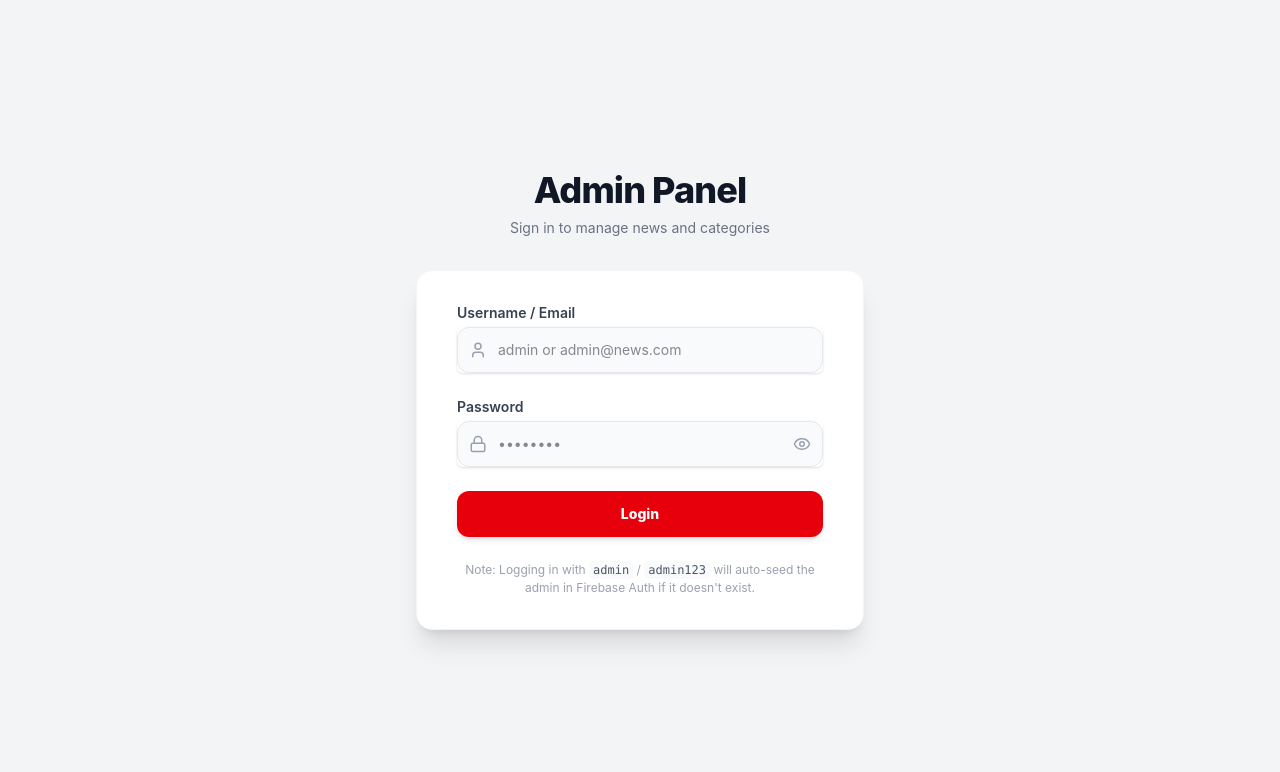
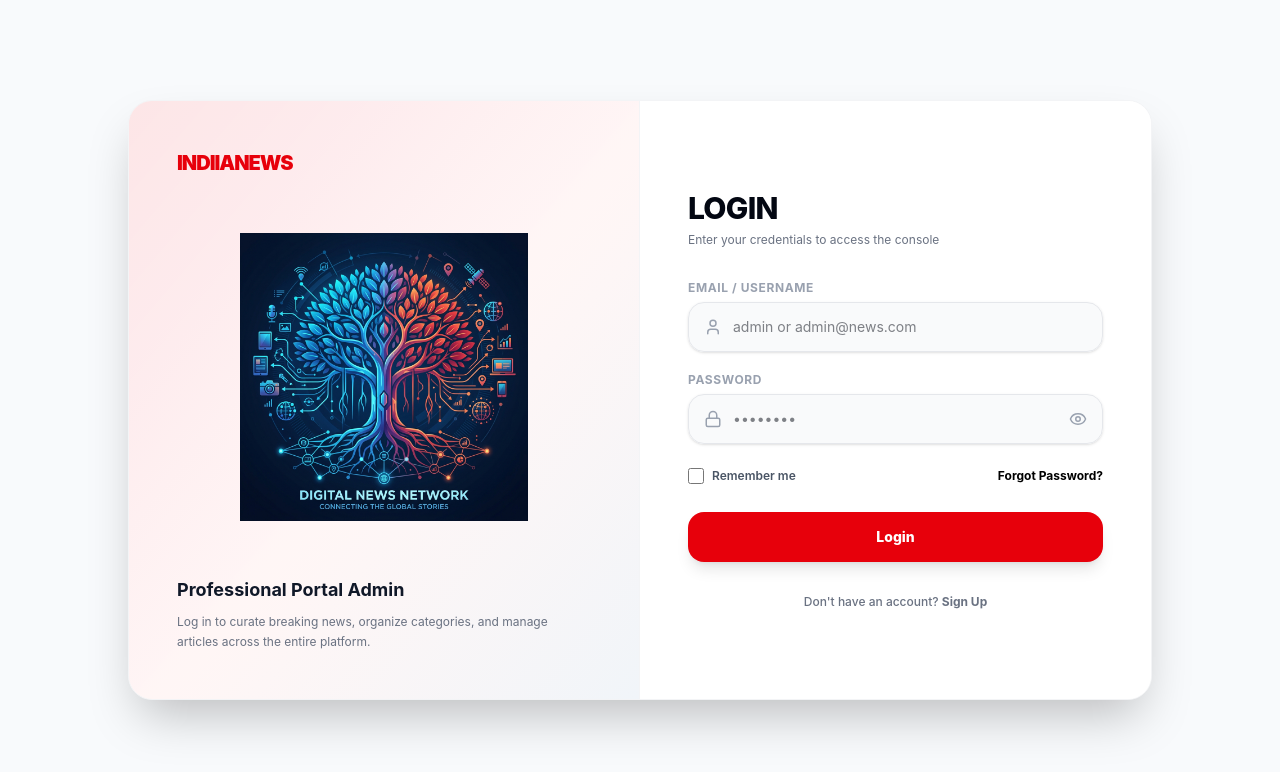
Before and after one commit to Hariomk00/react-news, a React (Vite) app: page /admin/login in a window 1280 px wide. Shown: the top 772 px of the page. Built offline with nearby package versions, Linux system fonts and the light colour scheme; no server answers.

Commit message:
redesign-admin-login-and-add-credentials-modifier

```diff
--- a/src/pages/admin/AdminLogin.jsx
+++ b/src/pages/admin/AdminLogin.jsx
@@ -63,35 +63,65 @@ const AdminLogin = () => {
   };
 
   return (
-    <div className="min-h-screen bg-gray-100 dark:bg-gray-950 flex flex-col justify-center py-12 sm:px-6 lg:px-8 transition-colors duration-300">
-      <div className="sm:mx-auto sm:w-full sm:max-w-md">
-        <h2 className="text-center text-4xl font-extrabold text-gray-900 dark:text-white tracking-tight">
-          Admin Panel
-        </h2>
-        <p className="mt-2 text-center text-sm text-gray-500 dark:text-gray-400">
-          Sign in to manage news and categories
-        </p>
-      </div>
+    <div className="min-h-screen bg-slate-50 dark:bg-gray-950 flex items-center justify-center p-4 md:p-8 transition-colors duration-300 font-sans">
+      <div className="w-full max-w-5xl bg-white dark:bg-gray-900 rounded-3xl overflow-hidden shadow-2xl border border-gray-100 dark:border-gray-800 flex flex-col md:flex-row md:h-[600px] animate-fadeIn">
 
-      <div className="mt-8 sm:mx-auto sm:w-full sm:max-w-md">
-        <div className="bg-white dark:bg-gray-900 py-8 px-4 shadow-xl rounded-2xl sm:px-10 border border-gray-100 dark:border-gray-800 transition-colors duration-300">
-          <form className="space-y-6" onSubmit={handleLogin}>
+        {/* Left Panel: Hero Graphic */}
+        <div className="w-full md:w-1/2 bg-gradient-to-br from-red-600/10 via-red-500/5 to-slate-100 dark:from-red-950/20 dark:via-red-900/10 dark:to-gray-900 p-8 md:p-12 flex flex-col justify-between border-b md:border-b-0 md:border-r border-gray-100 dark:border-gray-800">
+          <div className="flex items-center gap-2">
+            <span className="text-xl font-black tracking-tighter text-red-600 dark:text-red-500">
+              INDIIANEWS
+            </span>
+          </div>
 
+          <div className="my-auto py-8 flex justify-center items-center">
+            <img
+              src="/login_hero.png"
+              alt="Indiianews Network Illustration"
+              className="max-h-72 w-auto object-contain hover:scale-102 transition-transform duration-300"
+              onError={(e) => {
+                e.target.style.display = 'none';
+              }}
+            />
+          </div>
+
+          <div className="space-y-2">
+            <h3 className="text-lg font-bold text-gray-900 dark:text-white">
+              Professional Portal Admin
+            </h3>
+            <p className="text-xs text-gray-500 dark:text-gray-400 leading-relaxed">
+              Log in to curate breaking news, organize categories, and manage articles across the entire platform.
+            </p>
+          </div>
+        </div>
+
+        {/* Right Panel: Login Form */}
+        <div className="w-full md:w-1/2 p-8 md:p-12 flex flex-col justify-center bg-white dark:bg-gray-900/40">
+          <div className="mb-8">
+            <h2 className="text-3xl font-extrabold text-gray-950 dark:text-white tracking-tight">
+              LOGIN
+            </h2>
+            <p className="text-xs text-gray-500 dark:text-gray-400 mt-1.5">
+              Enter your credentials to access the console
+            </p>
+          </div>
+
+          <form className="space-y-5" onSubmit={handleLogin}>
             {/* Error Message */}
             {error && (
-              <div className="flex items-center gap-2 bg-red-50 dark:bg-red-950/20 text-red-600 dark:text-red-400 p-3 rounded-lg text-sm border border-red-100 dark:border-red-950/30">
-                <AlertCircle size={18} />
-                <span>{error}</span>
+              <div className="flex items-center gap-2 bg-red-50 dark:bg-red-950/20 text-red-600 dark:text-red-400 p-3.5 rounded-2xl text-xs border border-red-100 dark:border-red-950/30 animate-shake">
+                <AlertCircle size={16} />
+                <span className="font-semibold">{error}</span>
               </div>
             )}
 
-            {/* Username/Email Input */}
+            {/* Email/Username field */}
             <div>
-              <label className="block text-sm font-semibold text-gray-700 dark:text-gray-300">
-                Username / Email
+              <label className="block text-xs font-bold text-gray-400 dark:text-gray-500 uppercase tracking-wider mb-1.5">
+                Email / Username
               </label>
-              <div className="mt-1 relative rounded-md shadow-sm">
-                <div className="absolute inset-y-0 left-0 pl-3 flex items-center pointer-events-none text-gray-400">
+              <div className="relative rounded-2xl shadow-sm">
+                <div className="absolute inset-y-0 left-0 pl-4 flex items-center pointer-events-none text-gray-400 dark:text-gray-500">
                   <User size={18} />
                 </div>
                 <input
@@ -100,18 +130,18 @@ const AdminLogin = () => {
                   value={username}
                   onChange={(e) => setUsername(e.target.value)}
                   placeholder="admin or admin@news.com"
-                  className="block w-full pl-10 pr-3 py-3 border border-gray-200 dark:border-gray-700 rounded-xl bg-gray-50 dark:bg-gray-800 focus:outline-none focus:ring-2 focus:ring-red-500 focus:border-red-500 text-gray-900 dark:text-white sm:text-sm transition"
+                  className="block w-full pl-11 pr-4 py-3.5 border border-gray-200 dark:border-gray-700 rounded-2xl bg-gray-50 dark:bg-gray-800/40 focus:outline-none focus:ring-2 focus:ring-red-500/20 focus:border-red-500 text-gray-950 dark:text-white text-sm transition"
                 />
               </div>
             </div>
 
-            {/* Password Input */}
+            {/* Password field */}
             <div>
-              <label className="block text-sm font-semibold text-gray-700 dark:text-gray-300">
+              <label className="block text-xs font-bold text-gray-400 dark:text-gray-500 uppercase tracking-wider mb-1.5">
                 Password
               </label>
-              <div className="mt-1 relative rounded-md shadow-sm">
-                <div className="absolute inset-y-0 left-0 pl-3 flex items-center pointer-events-none text-gray-400">
+              <div className="relative rounded-2xl shadow-sm">
+                <div className="absolute inset-y-0 left-0 pl-4 flex items-center pointer-events-none text-gray-400 dark:text-gray-500">
                   <Lock size={18} />
                 </div>
                 <input
@@ -120,35 +150,53 @@ const AdminLogin = () => {
                   value={password}
                   onChange={(e) => setPassword(e.target.value)}
                   placeholder="••••••••"
-                  className="block w-full pl-10 pr-10 py-3 border border-gray-200 dark:border-gray-700 rounded-xl bg-gray-50 dark:bg-gray-800 focus:outline-none focus:ring-2 focus:ring-red-500 focus:border-red-500 text-gray-900 dark:text-white sm:text-sm transition"
+                  className="block w-full pl-11 pr-11 py-3.5 border border-gray-200 dark:border-gray-700 rounded-2xl bg-gray-50 dark:bg-gray-800/40 focus:outline-none focus:ring-2 focus:ring-red-500/20 focus:border-red-500 text-gray-950 dark:text-white text-sm transition"
                 />
                 <button
                   type="button"
                   onClick={() => setShowPassword(!showPassword)}
-                  className="absolute inset-y-0 right-0 pr-3 flex items-center text-gray-400 hover:text-gray-500 focus:outline-none"
+                  className="absolute inset-y-0 right-0 pr-4 flex items-center text-gray-400 dark:text-gray-500 hover:text-red-500 transition focus:outline-none"
                 >
                   {showPassword ? <EyeOff size={18} /> : <Eye size={18} />}
                 </button>
               </div>
             </div>
 
-            {/* Submit Button */}
-            <div>
+            {/* Remember Me & Help */}
+            <div className="flex items-center justify-between text-xs pt-1">
+              <label className="flex items-center gap-2 text-gray-600 dark:text-gray-400 font-semibold cursor-pointer">
+                <input
+                  type="checkbox"
+                  className="rounded border-gray-200 dark:border-gray-700 text-red-650 focus:ring-red-500/25 bg-gray-50 dark:bg-gray-800 w-4 h-4 cursor-pointer"
+                />
+                Remember me
+              </label>
+              <a href="#" className="text-red-650 dark:text-red-400 font-bold hover:underline transition">
+                Forgot Password?
+              </a>
+            </div>
+
+            {/* Login button */}
+            <div className="pt-2">
               <button
                 type="submit"
                 disabled={loading}
-                className="w-full flex justify-center py-3 px-4 border border-transparent rounded-xl shadow-md text-sm font-extrabold text-white bg-red-600 hover:bg-red-700 focus:outline-none focus:ring-2 focus:ring-offset-2 focus:ring-red-500 cursor-pointer disabled:opacity-50 transition"
+                className="w-full py-3.5 px-4 border border-transparent rounded-2xl shadow-lg text-sm font-extrabold text-white bg-red-600 hover:bg-red-700 focus:outline-none focus:ring-2 focus:ring-offset-2 focus:ring-red-500 cursor-pointer disabled:opacity-50 transition transform active:scale-98"
               >
                 {loading ? "Signing in..." : "Login"}
               </button>
             </div>
           </form>
 
-          {/* Seed hint */}
-          <div className="mt-6 text-center text-xs text-gray-400 dark:text-gray-500 leading-normal">
-            Note: Logging in with <span className="font-mono bg-gray-50 dark:bg-gray-800 px-1 py-0.5 rounded text-gray-600 dark:text-gray-300">admin</span> / <span className="font-mono bg-gray-50 dark:bg-gray-800 px-1 py-0.5 rounded text-gray-600 dark:text-gray-300">admin123</span> will auto-seed the admin in Firebase Auth if it doesn't exist.
+          {/* Sign Up Link */}
+          <div className="mt-8 text-center text-xs text-gray-500 dark:text-gray-400 font-medium">
+            Don't have an account?{" "}
+            <a href="#" className="text-red-650 dark:text-red-400 font-bold hover:underline transition">
+              Sign Up
+            </a>
           </div>
         </div>
+
       </div>
     </div>
   );
--- a/src/pages/admin/Dashboard.jsx
+++ b/src/pages/admin/Dashboard.jsx
@@ -2,9 +2,10 @@ import React, { useEffect, useState } from "react";
 import { Link } from "react-router-dom";
 import { collection, query, orderBy, limit, getDocs, doc, getDoc, setDoc } from "firebase/firestore";
 import { ref, uploadBytes, getDownloadURL } from "firebase/storage";
-import { db, storage } from "../../firebase";
+import { db, storage, auth } from "../../firebase";
+import { updateEmail, updatePassword } from "firebase/auth";
 import AdminLayout from "../../components/AdminLayout";
-import { Newspaper, CalendarDays, Image, CalendarRange, PlusCircle, Settings, ClipboardList, Megaphone, Upload, Eye } from "lucide-react";
+import { Newspaper, CalendarDays, Image, CalendarRange, PlusCircle, Settings, ClipboardList, Megaphone, Upload, Eye, UserCog } from "lucide-react";
 
 const Dashboard = () => {
   const [stats, setStats] = useState({
@@ -33,6 +34,13 @@ const Dashboard = () => {
   const [bannerLoading, setBannerLoading] = useState(false);
   const [bannerSuccess, setBannerSuccess] = useState("");
   const [bannerError, setBannerError] = useState("");
+
+  // Change Credentials States
+  const [newEmail, setNewEmail] = useState("");
+  const [newPassword, setNewPassword] = useState("");
+  const [credLoading, setCredLoading] = useState(false);
+  const [credSuccess, setCredSuccess] = useState("");
+  const [credError, setCredError] = useState("");
 
   useEffect(() => {
     const fetchStats = async () => {
@@ -211,6 +219,41 @@ const Dashboard = () => {
       setBannerError("Failed to update featured banner.");
     } finally {
       setBannerLoading(false);
+    }
+  };
+
+  const handleUpdateCredentials = async (e) => {
+    e.preventDefault();
+    setCredLoading(true);
+    setCredSuccess("");
+    setCredError("");
+
+    try {
+      const user = auth.currentUser;
+      if (!user) {
+        throw new Error("No authenticated user found.");
+      }
+
+      if (newEmail.trim() && newEmail.trim() !== user.email) {
+        await updateEmail(user, newEmail.trim());
+      }
+
+      if (newPassword.trim()) {
+        await updatePassword(user, newPassword.trim());
+      }
+
+      setCredSuccess("Credentials updated successfully!");
+      setNewEmail("");
+      setNewPassword("");
+    } catch (err) {
+      console.error("Error updating credentials:", err);
+      if (err.code === "auth/requires-recent-login") {
+        setCredError("For security, please log out and log back in, then try again.");
+      } else {
+        setCredError(err.message || "Failed to update credentials.");
+      }
+    } finally {
+      setCredLoading(false);
     }
   };
 
@@ -529,6 +572,65 @@ const Dashboard = () => {
             </div>
           </form>
         </div>
+
+        {/* Change Login Credentials Card */}
+        <div className="bg-white dark:bg-gray-800 p-6 rounded-2xl shadow-sm border border-gray-150 dark:border-gray-700">
+          <h3 className="text-base font-bold text-gray-900 dark:text-white mb-4 inline-flex items-center gap-2">
+            <UserCog size={18} className="text-red-500" />
+            Update Login Credentials
+          </h3>
+          <p className="text-xs text-gray-500 dark:text-gray-400 mb-6">
+            Modify the admin login email and password. Leaving a field blank will keep it unchanged.
+          </p>
+
+          <form onSubmit={handleUpdateCredentials} className="space-y-4 max-w-lg">
+            <div>
+              <label className="block text-sm font-semibold text-gray-700 dark:text-gray-300 mb-1">
+                New Email Address
+              </label>
+              <input
+                type="email"
+                value={newEmail}
+                onChange={(e) => setNewEmail(e.target.value)}
+                placeholder="new-email@news.com"
+                className="block w-full px-4 py-2.5 border border-gray-200 dark:border-gray-700 rounded-xl bg-gray-50 dark:bg-gray-900 focus:outline-none focus:ring-2 focus:ring-red-500 text-gray-900 dark:text-white text-sm transition"
+              />
+            </div>
+
+            <div>
+              <label className="block text-sm font-semibold text-gray-700 dark:text-gray-300 mb-1">
+                New Password
+              </label>
+              <input
+                type="password"
+                value={newPassword}
+                onChange={(e) => setNewPassword(e.target.value)}
+                placeholder="••••••••"
+                className="block w-full px-4 py-2.5 border border-gray-200 dark:border-gray-700 rounded-xl bg-gray-50 dark:bg-gray-900 focus:outline-none focus:ring-2 focus:ring-red-500 text-gray-900 dark:text-white text-sm transition"
+              />
+            </div>
+
+            <div className="flex items-center gap-3 pt-2">
+              <button
+                type="submit"
+                disabled={credLoading}
+                className="py-2.5 px-6 bg-red-600 hover:bg-red-700 disabled:opacity-50 text-white text-xs font-extrabold uppercase tracking-wider rounded-xl transition cursor-pointer flex items-center gap-1.5 shadow-md font-sans"
+              >
+                {credLoading ? "Updating..." : "Update Credentials"}
+              </button>
+              {credSuccess && (
+                <span className="text-xs text-emerald-600 dark:text-emerald-450 font-bold animate-fadeIn">
+                  ✓ {credSuccess}
+                </span>
+              )}
+              {credError && (
+                <span className="text-xs text-red-600 dark:text-red-400 font-bold animate-fadeIn">
+                  ✗ {credError}
+                </span>
+              )}
+            </div>
+          </form>
+        </div>
       </div>
     </AdminLayout>
   );
```
Also changed, not shown: public/login_hero.png (added).
